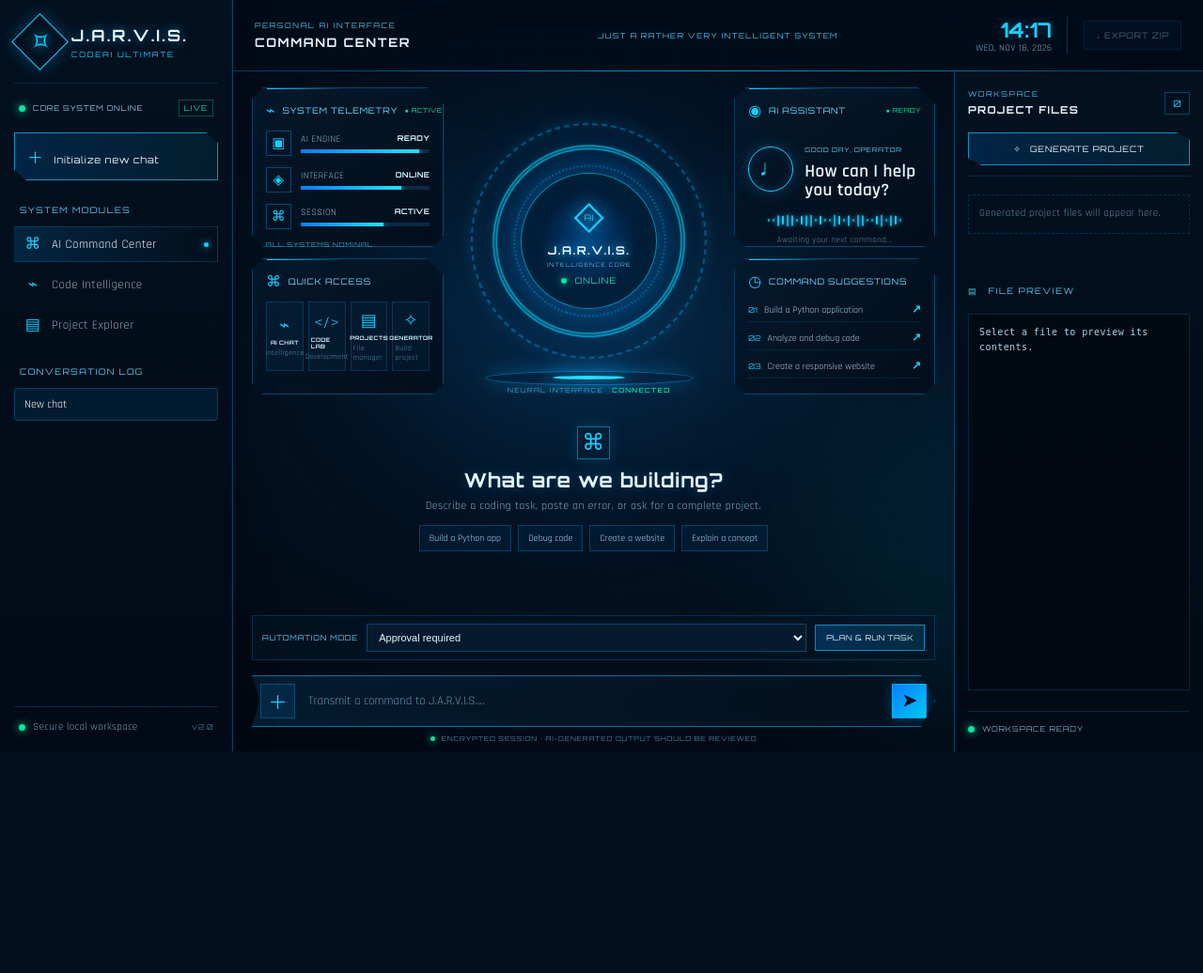
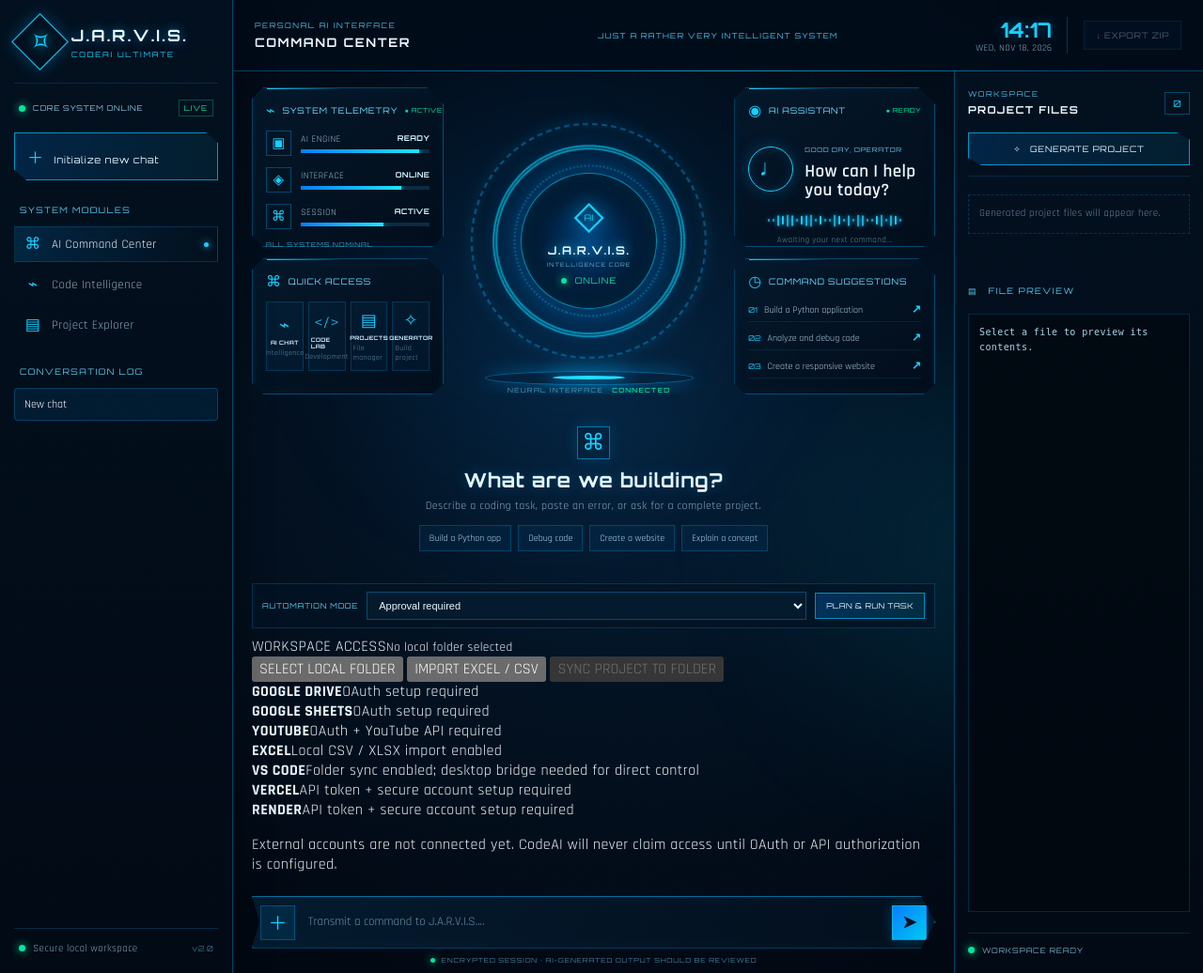
Before and after one commit to hitarthkhandelwal28-stack/codeultimate08, a Flask app: page / in a window 1280 px wide. Shown: the whole page at 94% size. Before the commit the page ends 800 px from the top, so only its background shows below. Run offline with Flask 3, Linux system fonts and the light colour scheme; data comes from the database, SQL or seed files in the repository; data that the repository does not hold is empty; some libraries are stand-ins or nearby versions.

Commit message:
Add local workspace and spreadsheet automation foundation

```diff
--- a/templates/index.html
+++ b/templates/index.html
@@ -10,6 +10,7 @@
   <script src="https://cdn.jsdelivr.net/npm/dompurify@3.1.6/dist/purify.min.js"></script>
   <link rel="stylesheet" href="https://cdn.jsdelivr.net/npm/highlight.js@11.9.0/styles/github-dark.min.css">
   <script src="https://cdn.jsdelivr.net/npm/highlight.js@11.9.0/lib/highlight.min.js"></script>
+  <script src="https://cdn.jsdelivr.net/npm/xlsx@0.18.5/dist/xlsx.full.min.js"></script>
 </head>
 <body>
   <div class="ambient ambient-one"></div><div class="ambient ambient-two"></div>
@@ -113,6 +114,25 @@
               </select>
               <button type="button" id="automationButton">PLAN &amp; RUN TASK</button>
             </div>
+            <section class="connector-hub" aria-label="Workspace and app integrations">
+              <div class="connector-heading"><span>WORKSPACE ACCESS</span><small id="folderStatus">No local folder selected</small></div>
+              <div class="connector-actions">
+                <button type="button" id="chooseFolder">SELECT LOCAL FOLDER</button>
+                <button type="button" id="importSpreadsheet">IMPORT EXCEL / CSV</button>
+                <button type="button" id="syncFolder" disabled>SYNC PROJECT TO FOLDER</button>
+                <input id="spreadsheetInput" type="file" accept=".csv,.xlsx,.xls" hidden>
+              </div>
+              <div class="connector-grid">
+                <div class="connector-card"><b>GOOGLE DRIVE</b><span>OAuth setup required</span></div>
+                <div class="connector-card"><b>GOOGLE SHEETS</b><span>OAuth setup required</span></div>
+                <div class="connector-card"><b>YOUTUBE</b><span>OAuth + YouTube API required</span></div>
+                <div class="connector-card"><b>EXCEL</b><span>Local CSV / XLSX import enabled</span></div>
+                <div class="connector-card"><b>VS CODE</b><span>Folder sync enabled; desktop bridge needed for direct control</span></div>
+                <div class="connector-card"><b>VERCEL</b><span>API token + secure account setup required</span></div>
+                <div class="connector-card"><b>RENDER</b><span>API token + secure account setup required</span></div>
+              </div>
+              <p class="connector-note">External accounts are not connected yet. CodeAI will never claim access until OAuth or API authorization is configured.</p>
+            </section>
             <div id="uploadList" class="upload-list"></div>
             <form id="composer" class="composer">
               <input type="file" id="fileInput" hidden multiple accept=".py,.js,.ts,.jsx,.tsx,.html,.css,.json,.md,.txt,.java,.cpp,.c,.h,.cs,.php,.go,.rs,.sql,.yaml,.yml,.toml,.xml,.sh">
```
